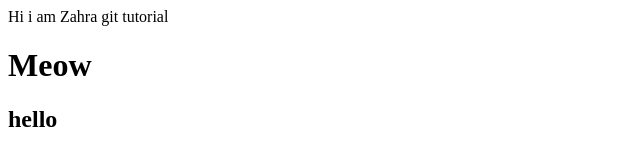
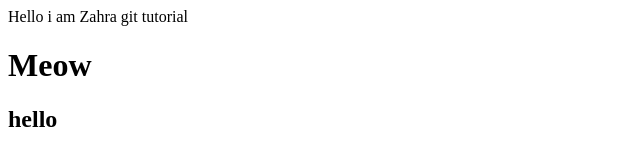
Before and after one commit to zahraghasemi20/super-engine, a plain HTML site: page index.html in a window 1280 px wide. Shown: the full height of the page, 0-640 px from the left. Drawn offline with Linux system fonts and the light colour scheme.

Commit message:
change hi to hello

```diff
--- a/index.html
+++ b/index.html
@@ -6,7 +6,7 @@
     <title>Document</title>
 </head>
 <body>
-    Hi i am Zahra
+    Hello i am Zahra
     git tutorial
 
     <h1>Meow</h1>
```
